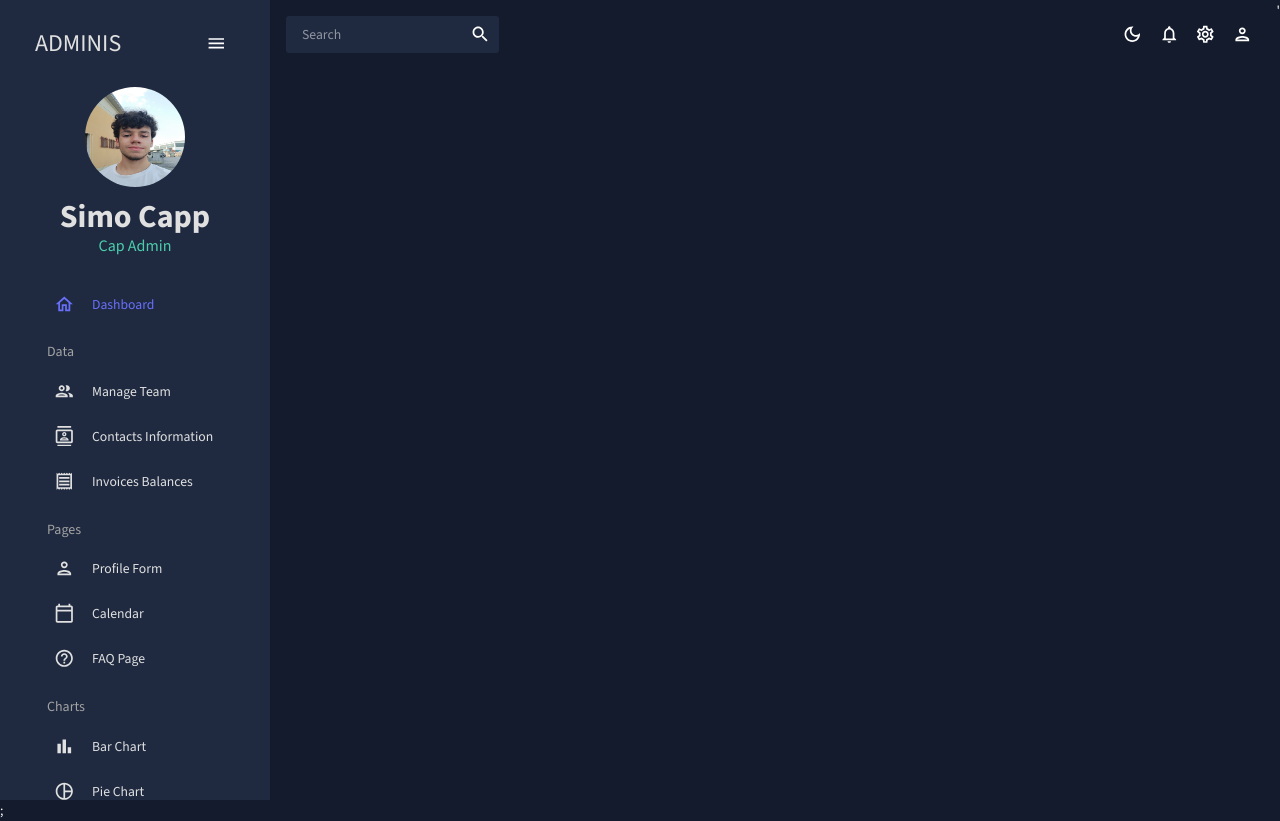
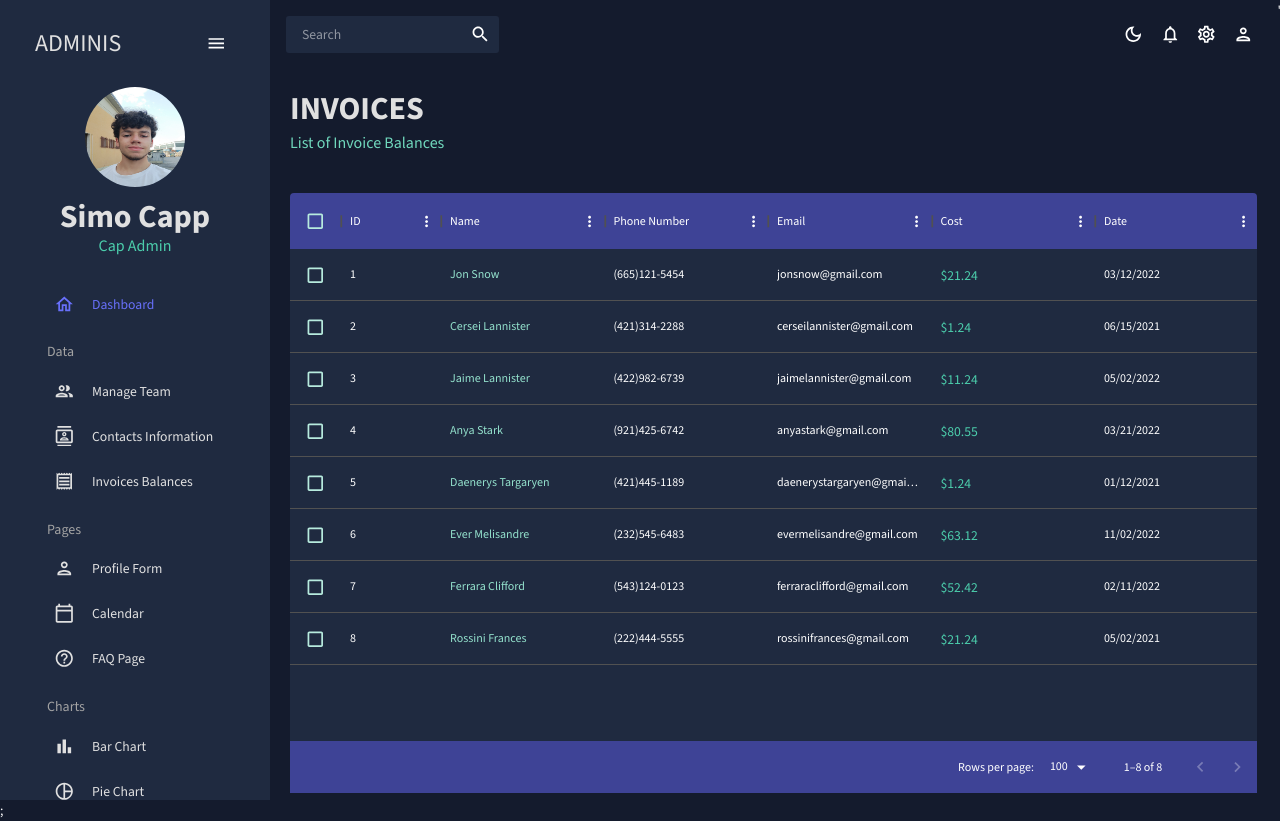
Before and after one commit to simone-capelli/react-admin, a React (Create React App) app: page /invoices in a window 1280 px wide. Built offline with nearby package versions, Linux system fonts and the light colour scheme.

Commit message:
Tables - Invoices section

```diff
--- a/src/App.js
+++ b/src/App.js
@@ -6,7 +6,7 @@
 import Dashboard from './scenes/dashboard';
 import Team from './scenes/team';
 import Contacts from './scenes/contacts';
-// import Invoices from './scenes/invoices';
+import Invoices from './scenes/invoices';
 // import Bar from './scenes/bar';
 // import Form from './scenes/form';
 // import Line from './scenes/line';
@@ -30,7 +30,7 @@
               <Route path="/" element={<Dashboard />} />
               <Route path="/team" element={<Team />} />
               <Route path="/contacts" element={<Contacts />} />
-              {/* <Route path="/invoices" element={<Invoices />} /> */}
+              <Route path="/invoices" element={<Invoices />} />
               {/* <Route path="/form" element={<Form />} /> */}
               {/* <Route path="/bar" element={<Bar />} /> */}
               {/* <Route path="/pie" element={<Pie />} /> */}
--- /dev/null
+++ b/src/scenes/invoices/index.jsx
@@ -0,0 +1,66 @@
+import { Box, Typography, useTheme } from '@mui/material';
+import { tokens } from '../../theme';
+import { DataGrid } from '@mui/x-data-grid';
+import { mockDataInvoices } from '../../data/mockData';
+import Header from '../../components/Header';
+
+const Invoices = () => {
+  const theme = useTheme();
+  const colors = tokens(theme.palette.mode);
+
+  const columns = [
+    { field: 'id', headerName: 'ID' },
+    {
+      field: 'name',
+      headerName: 'Name',
+      flex: 1,
+      cellClassName: 'name-column--cell',
+    },
+    { field: 'phone', headerName: 'Phone Number', flex: 1 },
+    { field: 'email', headerName: 'Email', flex: 1 },
+    {
+      field: 'cost',
+      headerName: 'Cost',
+      flex: 1,
+      renderCell: (params) => (
+        <Typography color={colors.greenAccent[500]}>
+          ${params.row.cost}
+        </Typography>
+      ),
+    },
+    { field: 'date', headerName: 'Date', flex: 1 },
+  ];
+
+  return (
+    <Box m="20px">
+      <Header title="INVOICES" subtitle="List of Invoice Balances" />
+      <Box
+        m="40px 0 0 0"
+        height="75vh"
+        sx={{
+          '& .MuiDataGrid-root': { border: 'none' },
+          '& MuiDataGrid-cell': { borderBottom: 'none' },
+          '& .name-column--cell': { color: colors.greenAccent[300] },
+          '& .MuiDataGrid-columnHeaders': {
+            backgroundColor: colors.blueAccent[700],
+            borderBottom: 'none',
+          },
+          '& .MuiDataGrid-virtualScroller': {
+            backgroundColor: colors.primary[400],
+          },
+          '& .MuiDataGrid-footerContainer': {
+            borderTop: 'none',
+            backgroundColor: colors.blueAccent[700],
+          },
+          '& .MuiCheckbox-root': {
+            color: `${colors.greenAccent[200]} !important`,
+          },
+        }}
+      >
+        <DataGrid checkboxSelection rows={mockDataInvoices} columns={columns} />
+      </Box>
+    </Box>
+  );
+};
+
+export default Invoices;
```
